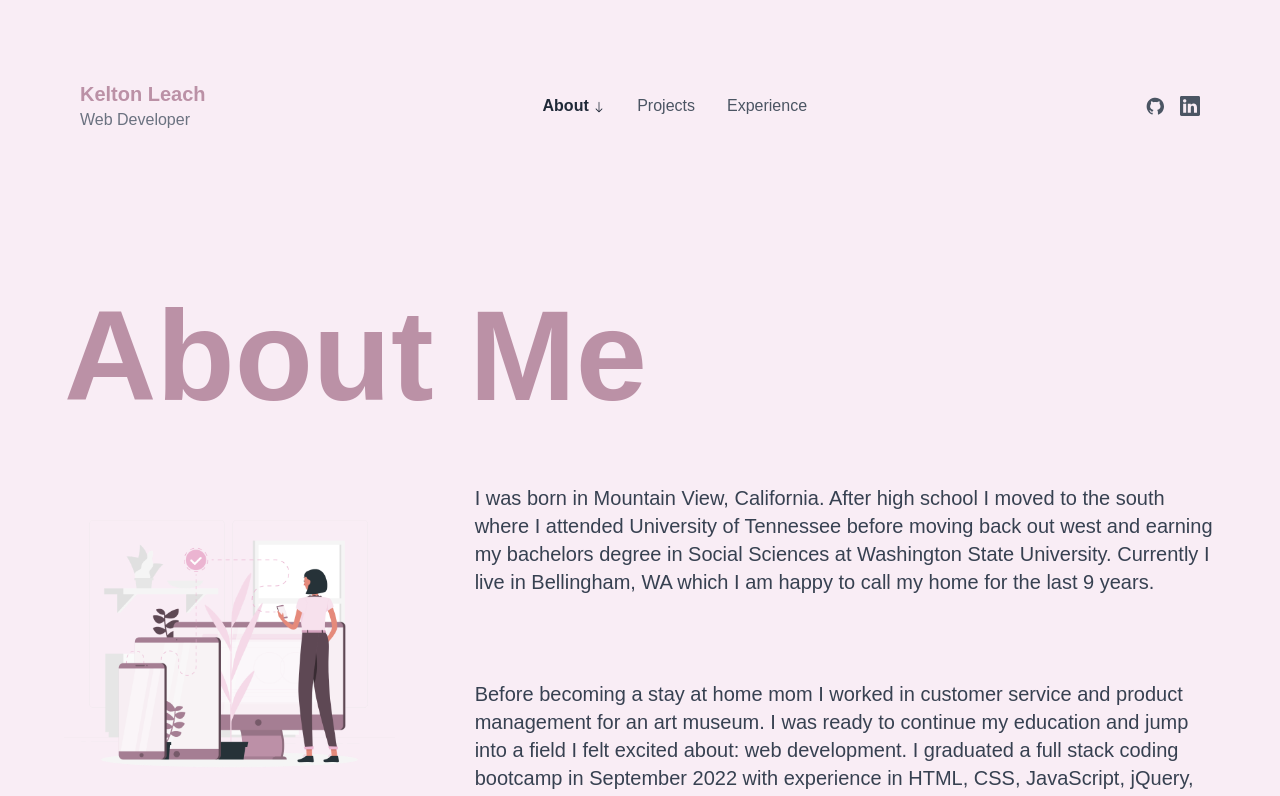
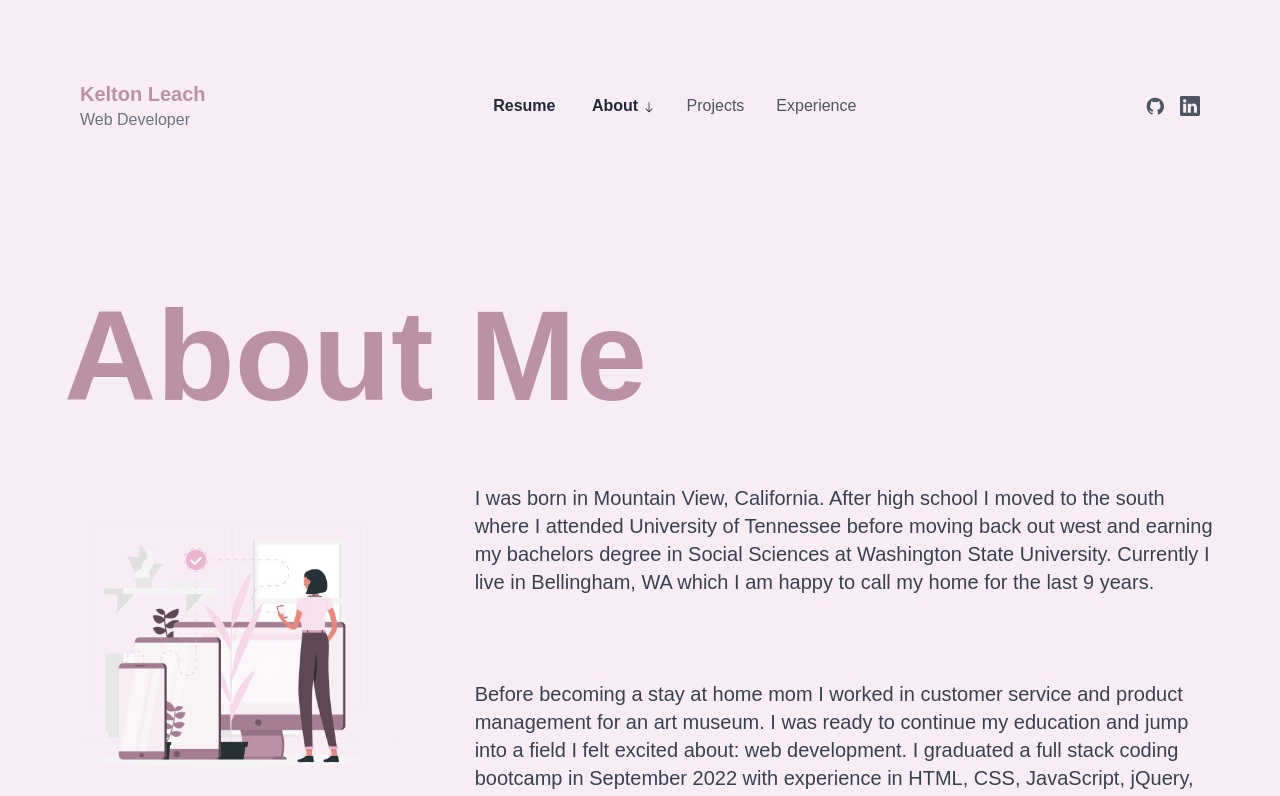
Before and after one commit to Keltonlea/keltonleach-website, a Next.js app: page /about in a window 1280 px wide. Shown: the top 796 px of the page. Built offline with nearby package versions, Linux system fonts and the light colour scheme.

Commit message:
resume added to nav

```diff
--- a/components/Navbar.js
+++ b/components/Navbar.js
@@ -8,6 +8,8 @@ const userData = {
     name: "Kelton Leach",
     designation: "Web Developer",
     email: "kelton.leach@gmail.com",
+    resumeUrl: 'https://docs.google.com/document/d/e/2PACX-1vROJMivmlHWEIpPHotB8RT_YsrFROmFMf5hi5ERYtA7gO9TBAd6hZZaQvqtmHCSJpQX2YoWWJzTqpPW/pub',
+
     socialLinks: {
         linkedin: "https://www.linkedin.com/in/kelton360/",
         github: "https://github.com/keltonlea"
@@ -42,6 +44,32 @@ const Navbar = () => {
         </div>
 
         <div className="space-x-8 hidden md:block">
+        <Link href={userData.resumeUrl}>
+            <a
+              className={`text-base  ${
+                router.asPath === "/about"
+                  ? "text-gray-800 font-bold dark:text-gray-400"
+                  : "text-gray-600 dark:text-gray-300 font-normal "
+              }`}
+            >
+              Resume{" "}
+              {router.asPath === "/resume" && (
+                <svg
+                  xmlns="http://www.w3.org/2000/svg"
+                  width="16"
+                  height="16"
+                  fill="currentColor"
+                  className="bi bi-arrow-down inline-block h-3 w-3"
+                  viewBox="0 0 16 16"
+                >
+                  <path
+                    fillRule="evenodd"
+                    d="M8 1a.5.5 0 0 1 .5.5v11.793l3.146-3.147a.5.5 0 0 1 .708.708l-4 4a.5.5 0 0 1-.708 0l-4-4a.5.5 0 0 1 .708-.708L7.5 13.293V1.5A.5.5 0 0 1 8 1z"
+                  />
+                </svg>
+              )}
+            </a>
+          </Link>
           <Link href="/about">
             <a
               className={`text-base  ${
@@ -138,21 +166,7 @@ const Navbar = () => {
               <path d="M10.9,2.1c-4.6,0.5-8.3,4.2-8.8,8.7c-0.5,4.7,2.2,8.9,6.3,10.5C8.7,21.4,9,21.2,9,20.8v-1.6c0,0-0.4,0.1-0.9,0.1 c-1.4,0-2-1.2-2.1-1.9c-0.1-0.4-0.3-0.7-0.6-1C5.1,16.3,5,16.3,5,16.2C5,16,5.3,16,5.4,16c0.6,0,1.1,0.7,1.3,1c0.5,0.8,1.1,1,1.4,1 c0.4,0,0.7-0.1,0.9-0.2c0.1-0.7,0.4-1.4,1-1.8c-2.3-0.5-4-1.8-4-4c0-1.1,0.5-2.2,1.2-3C7.1,8.8,7,8.3,7,7.6C7,7.2,7,6.6,7.3,6 c0,0,1.4,0,2.8,1.3C10.6,7.1,11.3,7,12,7s1.4,0.1,2,0.3C15.3,6,16.8,6,16.8,6C17,6.6,17,7.2,17,7.6c0,0.8-0.1,1.2-0.2,1.4 c0.7,0.8,1.2,1.8,1.2,3c0,2.2-1.7,3.5-4,4c0.6,0.5,1,1.4,1,2.3v2.6c0,0.3,0.3,0.6,0.7,0.5c3.7-1.5,6.3-5.1,6.3-9.3 C22,6.1,16.9,1.4,10.9,2.1z"></path>
             </svg>
           </a>
-          {/* <a
-            href={userData.socialLinks.twitter}
-            className="text-base font-normal text-gray-600 dark:text-gray-300"
-          >
-            <svg
-              xmlns="http://www.w3.org/2000/svg"
-              width="16"
-              height="16"
-              fill="currentColor"
-              className="bi bi-twitter h-5 w-5"
-              viewBox="0 0 16 16"
-            >
-              <path d="M5.026 15c6.038 0 9.341-5.003 9.341-9.334 0-.14 0-.282-.006-.422A6.685 6.685 0 0 0 16 3.542a6.658 6.658 0 0 1-1.889.518 3.301 3.301 0 0 0 1.447-1.817 6.533 6.533 0 0 1-2.087.793A3.286 3.286 0 0 0 7.875 6.03a9.325 9.325 0 0 1-6.767-3.429 3.289 3.289 0 0 0 1.018 4.382A3.323 3.323 0 0 1 .64 6.575v.045a3.288 3.288 0 0 0 2.632 3.218 3.203 3.203 0 0 1-.865.115 3.23 3.23 0 0 1-.614-.057 3.283 3.283 0 0 0 3.067 2.277A6.588 6.588 0 0 1 .78 13.58a6.32 6.32 0 0 1-.78-.045A9.344 9.344 0 0 0 5.026 15z" />
-            </svg>
-          </a> */}
+
           <a
             href={userData.socialLinks.linkedin}
             className="text-base font-normal text-gray-600 dark:text-gray-300"
```
